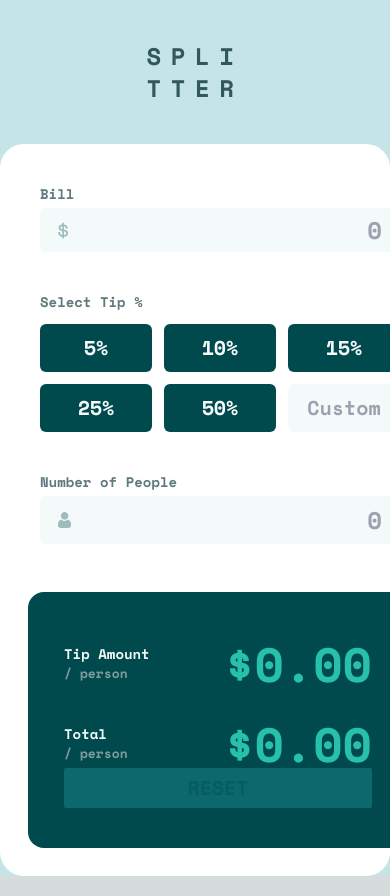
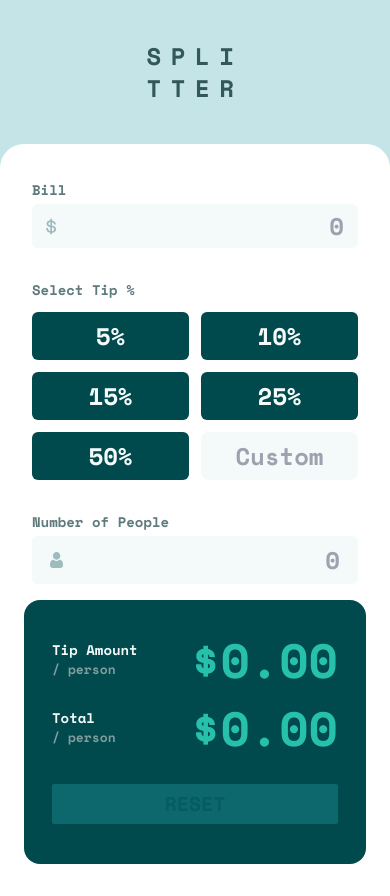
Before and after one commit to xhalleyy/tipcalculator, a Next.js app: page / in a window 390 px wide. Built offline with nearby package versions, Linux system fonts and the light colour scheme.

Commit message:
responsiveness

```diff
--- a/src/app/page.tsx
+++ b/src/app/page.tsx
@@ -10,12 +10,12 @@ export default function Home() {
   const [isFilled, setIsFilled] = useState<boolean>(false);
   const [isFilled2, setIsFilled2] = useState<boolean>(false);
   const [isSelected, setIsSelected] = useState<boolean>(false);
-  const [isCustom, setIsCustom] = useState<boolean>(false);
   const [bill, setBill] = useState<number | undefined>(undefined);
   const [peopleCount, setPeopleCount] = useState<number | undefined>(undefined);
   const [tip, setTip] = useState<number>(0);
   const [tipPerPerson, setTipPerPerson] = useState<string>('$0.00');
   const [totalPerPerson, setTotalPerPerson] = useState<string>('$0.00');
+  const [isCustom, setIsCustom] = useState<boolean>(false);
   const [customAmount , setCustomAmount] = useState<number | undefined>(undefined);
 
 
@@ -48,9 +48,6 @@ export default function Home() {
     }
 
   }
-  // console.log(bill)
-  // console.log(peopleCount)
-
 
   const fivePercent = () => {
     setTip(0.05);
@@ -84,16 +81,12 @@ export default function Home() {
 
   const customTip = (e: React.ChangeEvent<HTMLInputElement> ) => {
     const customTipValue = Number(e.target.value);
-    const tipFraction = customTipValue / 100; // Convert percentage to decimal fraction
-    setCustomAmount(customTipValue); // Optional: If you need to keep track of the custom tip value separately
+    const tipFraction = customTipValue / 100;
+    setCustomAmount(customTipValue);
     setTip(tipFraction);
     setIsSelected(false);
     setIsCustom(true);
   }
-
-  console.log(bill)
-  console.log(tip)
-
 
   useEffect(() => {
     if (isFilled && isFilled2 && isSelected || isFilled && isFilled2 && isCustom) {
@@ -118,61 +111,67 @@ export default function Home() {
     }
   }
 
-  console.log(bill)
-  console.log(tip)
-
-  const tipClass: string = 'px-5 py-2.5 bg-darkCyan rounded-md focus:bg-cyan focus:text-darkCyan tipHover';
-  const pickedTipClass: string = 'px-5 py-2.5 rounded-md bg-cyan text-darkCyan tipHover';
+  const tipClass: string = 'px-5 py-2 bg-darkCyan rounded-md focus:bg-cyan focus:text-darkCyan tipHover';
+  const pickedTipClass: string = 'px-5 py-2 rounded-md bg-cyan text-darkCyan tipHover';
 
   return (
-    <div className="background flex min-h-screen flex-col items-center font-space-mono">
+    <div  className="background flex flex-col items-center font-space-mono">
+          <style global jsx>{`
+      html,
+      body,
+      body > div:first-child,
+      div#__next,
+      div#__next > div {
+        height: 100%;
+      }
+    `}</style>
       <h1 className=" pt-10 md:pt-20 md:pb-8 text-2xl header">SPLI <br /> TTER</h1>
-      <div className="card grid grid-cols-2 mt-10 p-7 gap-9 bg-white rounded-3xl ">
-        <div className="col-span-2 md:col-span-1 column py-3 ps-3 pe-2">
+      <div className="h-full lg:h-auto card grid grid-cols-2 mt-10 px-6 pt-6 pb-8 lg:p-7 gap-4 lg:gap-9 bg-white rounded-b-0 rounded-t-3xl lg:rounded-3xl ">
+        <div className="col-span-2 md:col-span-1 lg:w-96 px-2 pt-3 lg:py-3 lg:ps-3 lg:pe-2">
 
           {/* Bill and Input */}
           <div>
             <p className="text-gray mb-1 text-sm">Bill</p>
-            <div className=" bg-offWhite px-4 py-1 rounded-md flex flex-row justify-between items-center border-2 border-gray/0 focus-within:border-cyan">
+            <div className=" bg-offWhite px-3 lg:px-4 py-1 rounded-md flex flex-row justify-between items-center border-2 border-gray/0 focus-within:border-cyan">
               <svg xmlns="http://www.w3.org/2000/svg" width="11" height="17"><path fill="#9EBBBD" d="M6.016 16.328v-1.464c1.232-.08 2.22-.444 2.964-1.092.744-.648 1.116-1.508 1.116-2.58v-.144c0-.992-.348-1.772-1.044-2.34-.696-.568-1.708-.932-3.036-1.092V4.184c.56.144 1.012.4 1.356.768.344.368.516.816.516 1.344v.288h1.824v-.432c0-.448-.088-.876-.264-1.284a3.783 3.783 0 00-.744-1.116A4.251 4.251 0 007.54 2.9a5.324 5.324 0 00-1.524-.492V.872H4.288V2.36a5.532 5.532 0 00-1.416.324c-.448.168-.84.392-1.176.672-.336.28-.604.616-.804 1.008-.2.392-.3.844-.3 1.356v.144c0 .96.316 1.708.948 2.244.632.536 1.548.884 2.748 1.044v3.912c-.704-.16-1.248-.472-1.632-.936-.384-.464-.576-1.08-.576-1.848v-.288H.256v.576c0 .464.08.924.24 1.38.16.456.404.88.732 1.272.328.392.744.728 1.248 1.008s1.108.476 1.812.588v1.512h1.728zM4.288 7.424c-.688-.128-1.164-.332-1.428-.612-.264-.28-.396-.644-.396-1.092 0-.464.176-.832.528-1.104.352-.272.784-.448 1.296-.528v3.336zm1.728 5.712V9.344c.768.128 1.328.328 1.68.6.352.272.528.688.528 1.248 0 .544-.196.984-.588 1.32-.392.336-.932.544-1.62.624z" /></svg>
-              <input type="number" value={bill ?? ''} onChange={handleBillAmount} className="bg-offWhite text-2xl text-end border-0 text-darkCyan" min='0' step='0.01' placeholder="0"
+              <input type="number" value={bill ?? ''} onChange={handleBillAmount} className="!w-52 lg:!w-auto bg-offWhite text-2xl text-end border-0 text-darkCyan" min='0' step='0.01' placeholder="0"
               />
               {/* <CurrencyInput disableGroupSeparators onChange={handleBillAmount} className="bg-offWhite text-2xl text-end border-0 border:border-0 text-darkCyan" min='0' placeholder="0"/> */}
             </div>
           </div>
 
           {/* Select Tip */}
-          <div className="mt-10 ">
+          <div className="mt-8 lg:mt-10">
             <p className="text-gray mb-3 text-sm"> Select Tip %</p>
-            <div className="grid grid-cols-3 gap-3 text-xl text-offWhite">
+            <div className="grid grid-cols-2 lg:grid-cols-3 gap-3 text-2xl text-offWhite">
               <button onClick={fivePercent} className={tip === 0.05 ? pickedTipClass : tipClass}>5%</button>
               <button onClick={tenPercent} className={tip === 0.10 ? pickedTipClass : tipClass}>10%</button>
               <button onClick={fifteenPercent} className={tip === 0.15 ? pickedTipClass : tipClass}>15%</button>
               <button onClick={quarterPercent} className={tip === 0.25 ? pickedTipClass : tipClass}>25%</button>
               <button onClick={fiftyPercent} className={tip === 0.50 ? pickedTipClass : tipClass}>50%</button>
-              <input onChange={customTip} type="number" placeholder="Custom" className={!isCustom ? "py-2 bg-offWhite text-gray rounded-lg focus:text-darkCyan text-center cursor-pointer" : "py-2 bg-offWhite text-gray rounded-lg focus:text-darkCyan text-center custom"} />
+              <input value={customAmount !== undefined ? customAmount : ''} onChange={customTip} type="number" placeholder="Custom" className={!isCustom ? "py-2 bg-offWhite text-gray rounded-lg focus:text-darkCyan text-center cursor-pointer" : "py-1.5 bg-offWhite text-gray rounded-lg focus:text-darkCyan text-center custom"} />
               {/* <button onClick={customTip} className={tip === 0.20 ? pickedTipClass : 'py-2 bg-offWhite text-gray rounded-lg focus:bg-cyan focus:text-darkCyan'}>Custom</button> */}
             </div>
           </div>
 
           {/* Number of People */}
-          <div className="mt-10">
+          <div className="mt-8 lg:mt-10">
             <div className="flex flex-row justify-between">
             <p className="text-gray mb-1 text-sm">Number of People</p>
             <p className="mb-1 text-sm text-right orange">{isSelected && isFilled && peopleCount === undefined || isCustom && isFilled && peopleCount === undefined ? "Can't be Zero" : ''}</p>
             </div>
             <div className={isSelected && isFilled && peopleCount === undefined || isCustom && isFilled && peopleCount === undefined ? "bg-offWhite px-4 py-1.5 rounded-md flex flex-row justify-between items-center zeroBorder" : "bg-offWhite px-4 py-1.5 rounded-md flex flex-row justify-between items-center border-2 border-gray/0 focus-within:border-cyan"}>
               <svg xmlns="http://www.w3.org/2000/svg" width="13" height="16"><path fill="#9EBBBD" d="M9.573 7.729c.406 0 .784.07 1.126.209.342.14.639.33.881.569.232.227.438.503.614.82a5.1 5.1 0 01.407.949c.097.312.178.654.242 1.016.062.359.105.699.126 1.011.02.307.031.624.031.945 0 .836-.259 1.512-.768 2.01-.504.492-1.17.742-1.98.742H2.748c-.81 0-1.477-.25-1.98-.742C.259 14.76 0 14.084 0 13.248c0-.322.01-.64.032-.945.02-.312.063-.652.126-1.01.063-.363.144-.705.242-1.017.1-.323.238-.643.407-.948.176-.318.382-.594.613-.821.243-.238.54-.43.882-.57.342-.138.72-.208 1.125-.208.16 0 .313.067.61.265.183.123.397.264.636.421.204.134.48.259.822.372.333.11.671.167 1.005.167a3.19 3.19 0 001.006-.167c.341-.113.618-.238.822-.372l.636-.42c.296-.2.45-.266.61-.266zM6.598 0C7.63 0 8.522.38 9.252 1.129s1.1 1.666 1.1 2.724c0 1.06-.37 1.976-1.1 2.725-.73.75-1.623 1.13-2.654 1.13-1.03 0-1.924-.38-2.653-1.13-.73-.749-1.1-1.666-1.1-2.725 0-1.058.37-1.975 1.1-2.724C4.675.379 5.567 0 6.598 0z" /></svg>
-              <input value={peopleCount ?? ''} onChange={handlePeople} className="bg-offWhite text-2xl text-end border-0 border:border-0 text-darkCyan" min='0' type="number" placeholder="0" />
+              <input value={peopleCount ?? ''} onChange={handlePeople} className="!w-52 lg:!w-auto bg-offWhite text-2xl text-end border-0 border:border-0 text-darkCyan" min='0' type="number" placeholder="0" />
             </div>
           </div>
         </div>
 
-        <div className="col-span-1 column bg-darkCyan rounded-2xl px-9 flex flex-col justify-between">
+        <div className="col-span-2 md:col-span-1 lg:w-96 bg-darkCyan rounded-2xl px-7 lg:px-9 flex flex-col justify-between ">
 
           <div>
             {/* Tip Amount */}
-            <div className="grid grid-cols-2 mt-12 items-center">
+            <div className="grid grid-cols-2 mt-9 lg:mt-12 items-center">
               <div className="flex flex-col">
                 <p className="text-offWhite text-sm">Tip Amount</p>
                 <p className="text-lightGray smallTxt">/ person</p>
@@ -181,7 +180,7 @@ export default function Home() {
             </div>
 
             {/* Total Tip Amount */}
-            <div className="grid grid-cols-2 mt-8 items-center">
+            <div className="grid grid-cols-2 mt-5 mb-8 lg:mt-8 lg:mb-0 items-center">
               <div className="flex flex-col">
                 <p className="text-offWhite text-sm">Total</p>
                 <p className="text-lightGray smallTxt">/ person</p>
@@ -190,7 +189,7 @@ export default function Home() {
             </div>
           </div>
 
-          <button onClick={handleReset} className={isFilled && isFilled2 && isSelected ? "mb-10 resetBtn rounded-sm text-center cursor-pointer !bg-cyan !text-darkCyan" : "mb-10 resetBtn rounded-sm text-center cursor-default hover:bg-cyan hover:text-darkCyan"}>
+          <button onClick={handleReset} className={isFilled && isFilled2 && isSelected || isFilled && isFilled2 && isCustom ? "mb-10 resetBtn rounded-sm text-center cursor-pointer !bg-cyan !text-darkCyan" : "mb-10 resetBtn rounded-sm text-center cursor-default hover:bg-cyan hover:text-darkCyan"}>
             <p className="text-xl py-1.5">
               RESET
             </p>
```
